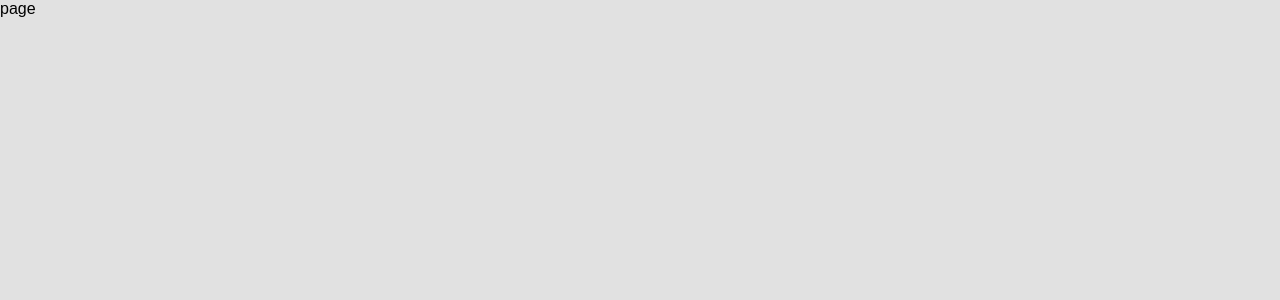
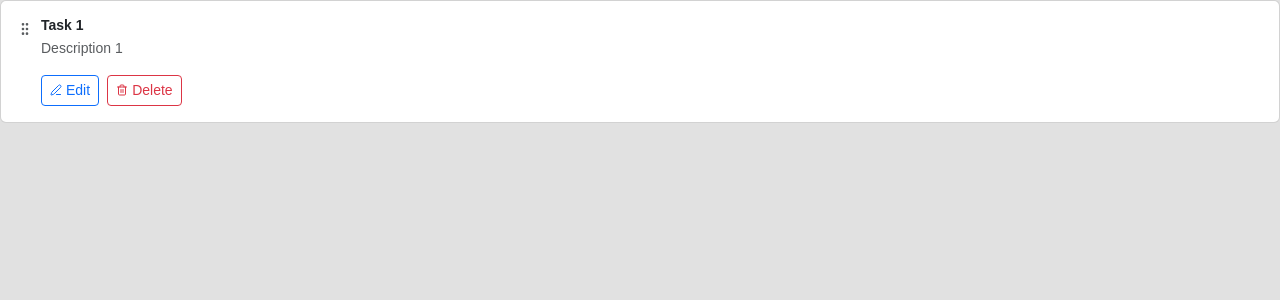
Before and after one commit to AG-Jimmy/to-do-task, a Next.js app: page /to-do in a window 1280 px wide. Shown: the top 300 px of the page. Built offline with nearby package versions, Linux system fonts and the light colour scheme.

Commit message:
feat: add TaskCard component with edit and delete functionality, integrate Bootstrap for styling

```diff
--- a/package.json
+++ b/package.json
@@ -9,6 +9,7 @@
     "lint": "eslint"
   },
   "dependencies": {
+    "bootstrap": "^5.3.8",
     "lucide-react": "^0.542.0",
     "next": "15.5.2",
     "react": "19.1.0",
--- a/src/app/layout.tsx
+++ b/src/app/layout.tsx
@@ -1,5 +1,6 @@
 import type { Metadata } from "next";
 import { Geist, Geist_Mono } from "next/font/google";
+import "bootstrap/dist/css/bootstrap.min.css";
 import "./styles/globals.css";
 
 const geistSans = Geist({
--- /dev/null
+++ b/src/app/to-do/components/TaskCard.tsx
@@ -0,0 +1,87 @@
+"use client";
+import Modal from "@/components/modals/Modal";
+import { Edit3, GripVertical, Trash2 } from "lucide-react";
+import { useState } from "react";
+
+const TaskCard: React.FC<TaskCardProps> = ({ task, onDelete, onEdit }) => {
+  const [isEditing, setIsEditing] = useState(false);
+  const [editTitle, setEditTitle] = useState(task.title);
+  const [editDescription, setEditDescription] = useState(task.description);
+
+  const handleSave = () => {
+    onEdit(task.id, { title: editTitle, description: editDescription });
+    setIsEditing(false);
+  };
+
+  return (
+    <>
+      <div className="card mb-3 task-card" style={{ cursor: "move" }}>
+        <div className="card-body p-3">
+          <div className="d-flex align-items-start gap-2">
+            <GripVertical size={16} className="text-muted mt-1 drag-handle" />
+            <div className="flex-grow-1">
+              <h6 className="card-title fw-bold mb-1 small">{task.title}</h6>
+              <p className="card-text text-muted small mb-3">
+                {task.description}
+              </p>
+              <div className="d-flex gap-2 task-actions">
+                <button
+                  onClick={() => setIsEditing(true)}
+                  className="btn btn-outline-primary btn-sm d-flex align-items-center gap-1"
+                >
+                  <Edit3 size={12} /> Edit
+                </button>
+                <button
+                  onClick={() => onDelete(task.id)}
+                  className="btn btn-outline-danger btn-sm d-flex align-items-center gap-1"
+                >
+                  <Trash2 size={12} /> Delete
+                </button>
+              </div>
+            </div>
+          </div>
+        </div>
+      </div>
+
+      {/* Modal for edit */}
+      <Modal
+        show={isEditing}
+        title="Edit Task"
+        onClose={() => setIsEditing(false)}
+        footer={
+          <>
+            <button
+              className="btn btn-secondary"
+              onClick={() => setIsEditing(false)}
+            >
+              Cancel
+            </button>
+            <button className="btn btn-primary" onClick={handleSave}>
+              Save
+            </button>
+          </>
+        }
+      >
+        <div className="mb-3">
+          <label className="form-label">Title</label>
+          <input
+            className="form-control"
+            value={editTitle}
+            onChange={(e) => setEditTitle(e.target.value)}
+          />
+        </div>
+        <div className="mb-3">
+          <label className="form-label">Description</label>
+          <textarea
+            className="form-control"
+            rows={3}
+            value={editDescription}
+            onChange={(e) => setEditDescription(e.target.value)}
+          />
+        </div>
+      </Modal>
+    </>
+  );
+};
+
+export default TaskCard;
--- a/src/app/to-do/page.tsx
+++ b/src/app/to-do/page.tsx
@@ -1,7 +1,22 @@
+"use client";
 import React from "react";
+import TaskCard from "./components/TaskCard";
 
 const page = () => {
-  return <div>page</div>;
+  return (
+    <div>
+      <TaskCard
+        onDelete={() => {}}
+        onEdit={() => {}}
+        task={{
+          id: 1,
+          title: "Task 1",
+          description: "Description 1",
+          column: "To Do",
+        }}
+      />
+    </div>
+  );
 };
 
 export default page;
--- /dev/null
+++ b/src/components/modals/Modal.tsx
@@ -0,0 +1,48 @@
+"use client";
+import React from "react";
+
+interface ModalProps {
+  show: boolean;
+  title?: string;
+  onClose: () => void;
+  children: React.ReactNode;
+  footer?: React.ReactNode;
+}
+
+const Modal: React.FC<ModalProps> = ({
+  show,
+  title,
+  onClose,
+  children,
+  footer,
+}) => {
+  if (!show) return null;
+
+  return (
+    <div
+      className="modal fade show d-block"
+      tabIndex={-1}
+      role="dialog"
+      style={{ backgroundColor: "rgba(0,0,0,0.5)" }}
+    >
+      <div className="modal-dialog modal-dialog-centered" role="document">
+        <div className="modal-content">
+          {title && (
+            <div className="modal-header">
+              <h5 className="modal-title">{title}</h5>
+              <button
+                type="button"
+                className="btn-close"
+                onClick={onClose}
+              ></button>
+            </div>
+          )}
+          <div className="modal-body">{children}</div>
+          {footer && <div className="modal-footer">{footer}</div>}
+        </div>
+      </div>
+    </div>
+  );
+};
+
+export default Modal;
```
Also changed, not shown: src/app/to-do/to.do.types.tsx (added, +11 -0 lines), 1 other file (tests, documents, lock files or other folders).
